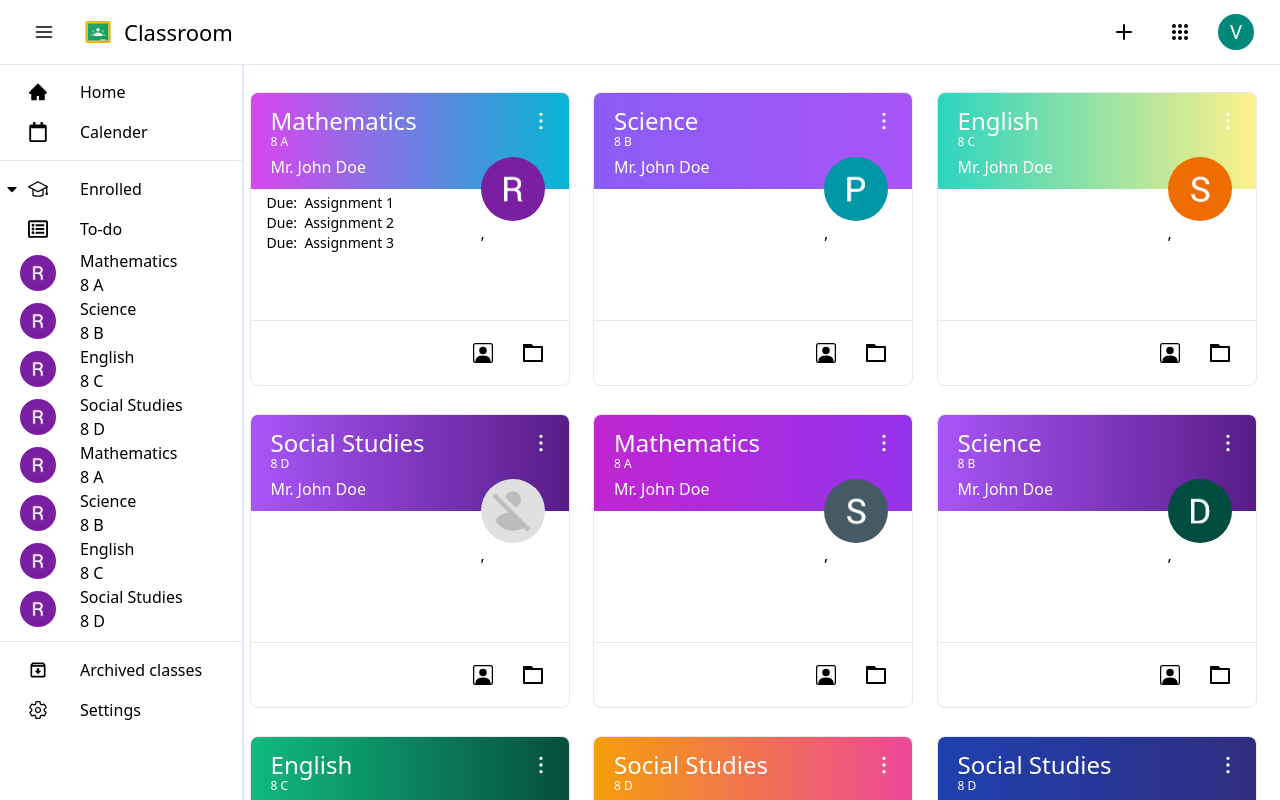
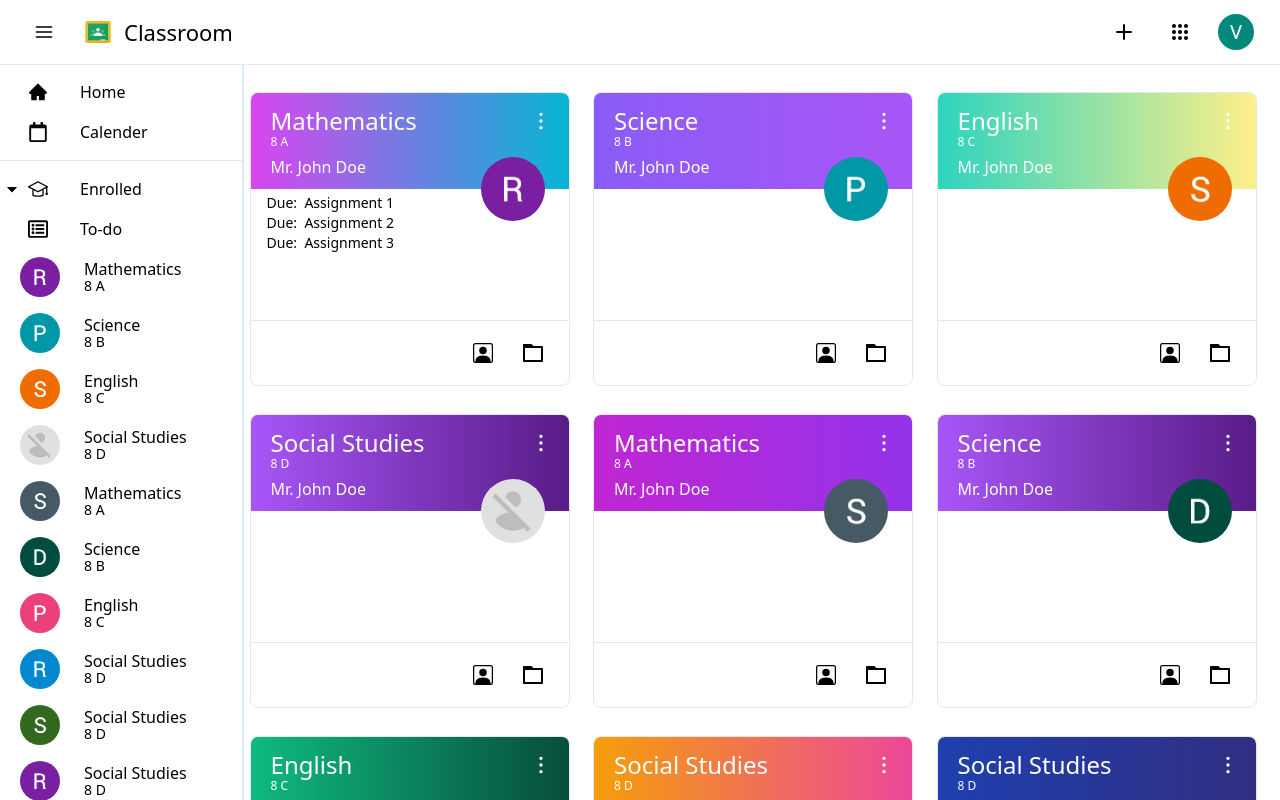
Before and after one commit to VishwasPrabhu18/Google-Classroom, a React (Create React App) app: page / in a window 1280 px wide. Both pictures are taken after a click on the icon 12 px from the left and 189 px from the top of the page. Shown: the top 800 px of the page. Built offline with nearby package versions, Linux system fonts and the light colour scheme.

Commit message:
constants file is created and components updated

```diff
--- /dev/null
+++ b/src/components/constants/dummyData.js
@@ -0,0 +1,107 @@
+import { Class1, Class2, Class3, Class4, Class5, Class6, Class7, Class8, Class9 } from '../../assets';
+
+export const enrolled = [
+  {
+    id: 1,
+    icon: Class1,
+    banner: "bg-gradient-to-r from-fuchsia-500 to-cyan-500",
+    name: "Mathematics",
+    section: "8 A",
+    teacher: "Mr. John Doe",
+    tasks: [
+      {
+        id: "1234",
+        title: "Assignment 1",
+      },
+      {
+        id: "5678",
+        title: "Assignment 2",
+      },
+      {
+        id: "91011",
+        title: "Assignment 3",
+      },
+    ],
+  },
+  {
+    id: 2,
+    icon: Class2,
+    banner: "bg-gradient-to-r from-violet-500 to-purple-500",
+    name: "Science",
+    section: "8 B",
+    teacher: "Mr. John Doe",
+    tasks: [],
+  },
+  {
+    id: 3,
+    icon: Class3,
+    banner: "bg-gradient-to-r from-teal-400 to-yellow-200",
+    name: "English",
+    section: "8 C",
+    teacher: "Mr. John Doe",
+    tasks: [],
+  },
+  {
+    id: 4,
+    icon: Class4,
+    banner: "bg-gradient-to-r from-purple-500 to-purple-900",
+    name: "Social Studies",
+    section: "8 D",
+    teacher: "Mr. John Doe",
+    tasks: [],
+  },
+  {
+    id: 5,
+    icon: Class5,
+    banner: "bg-gradient-to-r from-fuchsia-600 to-purple-600",
+    name: "Mathematics",
+    section: "8 A",
+    teacher: "Mr. John Doe",
+    tasks: [],
+  },
+  {
+    id: 6,
+    icon: Class6,
+    banner: "bg-gradient-to-r from-purple-500 to-purple-900",
+    name: "Science",
+    section: "8 B",
+    teacher: "Mr. John Doe",
+    tasks: [],
+  },
+  {
+    id: 7,
+    icon: Class7,
+    banner: "bg-gradient-to-r from-emerald-500 to-emerald-900",
+    name: "English",
+    section: "8 C",
+    teacher: "Mr. John Doe",
+    tasks: [],
+  },
+  {
+    id: 8,
+    icon: Class8,
+    banner: "bg-gradient-to-r from-amber-500 to-pink-500",
+    name: "Social Studies",
+    section: "8 D",
+    teacher: "Mr. John Doe",
+    tasks: [],
+  },
+  {
+    id: 9,
+    icon: Class9,
+    banner: "bg-gradient-to-r from-blue-800 to-indigo-900",
+    name: "Social Studies",
+    section: "8 D",
+    teacher: "Mr. John Doe",
+    tasks: [],
+  },
+  {
+    id: 10,
+    icon: Class1,
+    banner: "bg-gradient-to-tr from-slate-900 via-violet-600 to-slate-700",
+    name: "Social Studies",
+    section: "8 D",
+    teacher: "Mr. John Doe",
+    tasks: [],
+  },
+];
--- a/src/components/navbar/RightNavbar.jsx
+++ b/src/components/navbar/RightNavbar.jsx
@@ -4,63 +4,12 @@ import { FaRegCalendar, FaCaretDown, FaCaretRight, FaRegListAlt } from 'react-ic
 import { SlGraduation } from "react-icons/sl";
 import { IoSettingsOutline } from 'react-icons/io5';
 import { MdOutlineArchive } from 'react-icons/md';
-import { Class1 } from '../../assets';
+import { enrolled } from '../constants/dummyData';
 import { Link } from 'react-router-dom';
 
 const RightNavbar = ({ setMenuOpen, menuOpen }) => {
 
   const [arrowOpen, setArrowOpen] = useState(false);
-
-  const enrolled = [
-    {
-      id: 1,
-      icon: <img src={Class1} alt='Class 1' className='w-9 h-9 rounded-full' />,
-      name: "Mathematics",
-      section: "8 A"
-    },
-    {
-      id: 2,
-      icon: <img src={Class1} alt='Class 1' className='w-9 h-9 rounded-full' />,
-      name: "Science",
-      section: "8 B"
-    },
-    {
-      id: 3,
-      icon: <img src={Class1} alt='Class 1' className='w-9 h-9 rounded-full' />,
-      name: "English",
-      section: "8 C"
-    },
-    {
-      id: 4,
-      icon: <img src={Class1} alt='Class 1' className='w-9 h-9 rounded-full' />,
-      name: "Social Studies",
-      section: "8 D"
-    },
-    {
-      id: 1,
-      icon: <img src={Class1} alt='Class 1' className='w-9 h-9 rounded-full' />,
-      name: "Mathematics",
-      section: "8 A"
-    },
-    {
-      id: 2,
-      icon: <img src={Class1} alt='Class 1' className='w-9 h-9 rounded-full' />,
-      name: "Science",
-      section: "8 B"
-    },
-    {
-      id: 3,
-      icon: <img src={Class1} alt='Class 1' className='w-9 h-9 rounded-full' />,
-      name: "English",
-      section: "8 C"
-    },
-    {
-      id: 4,
-      icon: <img src={Class1} alt='Class 1' className='w-9 h-9 rounded-full' />,
-      name: "Social Studies",
-      section: "8 D"
-    },
-  ];
 
   return (
     <div className={`${menuOpen ? "w-1/" : "w-[72px]"} fixed top-16 bottom-0 overflow-auto border-r-2 border-blue-100`}>
@@ -97,10 +46,10 @@ const RightNavbar = ({ setMenuOpen, menuOpen }) => {
                 menuOpen && (
                   enrolled.map((enroll, idx) => (
                     <div key={idx} className='px-5 flex justify-start items-center gap-1 hover:bg-slate-50 rounded-r-full mr-3'>
-                      {enroll.icon}
-                      <div className='flex-col px-5'>
-                        <p className='truncate'>{enroll.name}</p>
-                        <span>{enroll.section}</span>
+                      <img src={enroll.icon} alt="Class icon" className='w-10 h-10 rounded-full' />
+                      <div className='flex-col px-5 py-2 line-clamp-none'>
+                        <p className='truncate -mb-2'>{enroll.name}</p>
+                        <span className='text-sm'>{enroll.section}</span>
                       </div>
                     </div>
                   ))
--- a/src/components/pages/ClassCard.jsx
+++ b/src/components/pages/ClassCard.jsx
@@ -62,7 +62,7 @@ const ClassCard = ({ item }) => {
             )}
         </div>
         <div className='absolute top-0 right-6 -mt-9'>
-          <img src={item.icon} alt='Class 1' className='w-16 h-16 rounded-full' />,
+          <img src={item.icon} alt='Class 1' className='w-16 h-16 rounded-full' />
         </div>
       </div>
 
--- a/src/components/pages/Home.jsx
+++ b/src/components/pages/Home.jsx
@@ -1,115 +1,8 @@
 import React from 'react'
-import {ClassCard} from '../index';
-import { Class1, Class2, Class3, Class4, Class5, Class6, Class7, Class8, Class9 } from '../../assets';
+import { ClassCard } from '../index';
+import { enrolled } from '../constants/dummyData';
 
 const Home = () => {
-
-  const enrolled = [
-    {
-      id: 1,
-      icon: Class1,
-      banner: "bg-gradient-to-r from-fuchsia-500 to-cyan-500",
-      name: "Mathematics",
-      section: "8 A",
-      teacher: "Mr. John Doe",
-      tasks: [
-        {
-          id: "1234",
-          title: "Assignment 1",
-        },
-        {
-          id: "5678",
-          title: "Assignment 2",
-        },
-        {
-          id: "91011",
-          title: "Assignment 3",
-        },
-      ],
-    },
-    {
-      id: 2,
-      icon: Class2,
-      banner: "bg-gradient-to-r from-violet-500 to-purple-500",
-      name: "Science",
-      section: "8 B",
-      teacher: "Mr. John Doe",
-      tasks: [],
-    },
-    {
-      id: 3,
-      icon: Class3,
-      banner: "bg-gradient-to-r from-teal-400 to-yellow-200",
-      name: "English",
-      section: "8 C",
-      teacher: "Mr. John Doe",
-      tasks: [],
-    },
-    {
-      id: 4,
-      icon: Class4,
-      banner: "bg-gradient-to-r from-purple-500 to-purple-900",
-      name: "Social Studies",
-      section: "8 D",
-      teacher: "Mr. John Doe",
-      tasks: [],
-    },
-    {
-      id: 5,
-      icon: Class5,
-      banner: "bg-gradient-to-r from-fuchsia-600 to-purple-600",
-      name: "Mathematics",
-      section: "8 A",
-      teacher: "Mr. John Doe",
-      tasks: [],
-    },
-    {
-      id: 6,
-      icon: Class6,
-      banner: "bg-gradient-to-r from-purple-500 to-purple-900",
-      name: "Science",
-      section: "8 B",
-      teacher: "Mr. John Doe",
-      tasks: [],
-    },
-    {
-      id: 7,
-      icon: Class7,
-      banner: "bg-gradient-to-r from-emerald-500 to-emerald-900",
-      name: "English",
-      section: "8 C",
-      teacher: "Mr. John Doe",
-      tasks: [],
-    },
-    {
-      id: 8,
-      icon: Class8,
-      banner: "bg-gradient-to-r from-amber-500 to-pink-500",
-      name: "Social Studies",
-      section: "8 D",
-      teacher: "Mr. John Doe",
-      tasks: [],
-    },
-    {
-      id: 9,
-      icon: Class9,
-      banner: "bg-gradient-to-r from-blue-800 to-indigo-900",
-      name: "Social Studies",
-      section: "8 D",
-      teacher: "Mr. John Doe",
-      tasks: [],
-    },
-    {
-      id: 10,
-      icon: Class1,
-      banner: "bg-gradient-to-tr from-slate-900 via-violet-600 to-slate-700",
-      name: "Social Studies",
-      section: "8 D",
-      teacher: "Mr. John Doe",
-      tasks: [],
-    },
-  ];
-
   return (
     <div className='grid md:grid-cols-3 grid-cols-1 2xl:grid-cols-4'>
       {
```
